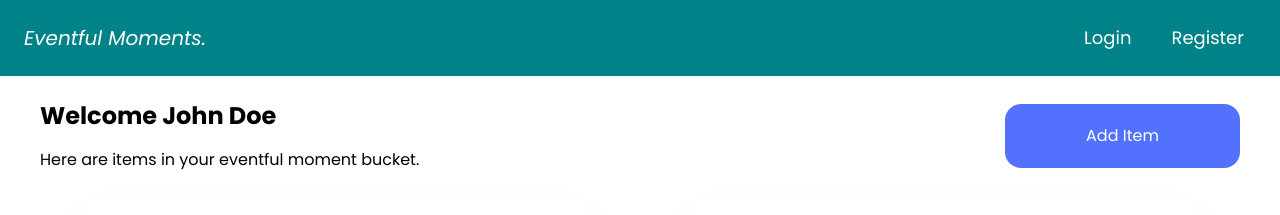
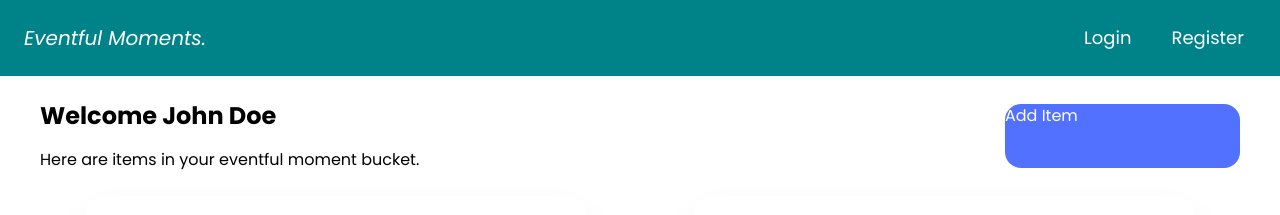
Before and after one commit to Sallah10/eventful-app, a Vue app: page /buckets in a window 1280 px wide. Shown: the top 215 px of the page. Built offline with nearby package versions, Linux system fonts and the light colour scheme.

Commit message:
Refactor buttons in bucketInfo.vue and buckets.vue to use RouterLink for navigation

```diff
--- a/src/components/bucketInfo.vue
+++ b/src/components/bucketInfo.vue
@@ -1,3 +1,7 @@
+<script>
+ import { RouterLink } from 'vue-router';
+</script>
+
 <template>
     <section class="section">
         <h1 class="text-2xl font-bold md:textH1"> Lorem ipsum began as scrambled, nonsensical Latin derived from Cicero’s 1scentury BC text De Finibus Bonorum et Malorum.</h1>
@@ -7,8 +11,9 @@
         </p>
         <div class="flex gap-4 flex-col
         md:flex-row md:justify-between">
-            <button class="button bg-[#06C3B4]">Edit</button>
+            <RouterLink to="/editItem" class="button bg-[#06C3B4]">Edit</RouterLink>
             <button class="button bg-[#C34F06]">Delete</button>
+            <!-- <button class="button bg-[#06C3B4]">Edit</button> -->
         </div>
     </section>
 </template>
--- a/src/components/buckets.vue
+++ b/src/components/buckets.vue
@@ -1,5 +1,5 @@
 <script setup>
-    // import { useRouter } from 'vue-router';
+    import { RouterLink } from 'vue-router';
 
     // const router = useRouter();
 
@@ -19,7 +19,7 @@
                 <h1 class=" text-2xl md:textH1 font-bold "> Welcome John Doe</h1>
                 <p class="textP">Here are items in your eventful moment bucket.</p>
             </div>
-            <button class="button">Add Item</button>
+            <RouterLink class="button">Add Item</RouterLink>
         </div>
         <div class="grid grid-cols-1 lg:grid-cols-2 gap-6 lg:gap-4">
             <div class="card hover:bg-[#FFF5A7] self-center mx-auto">
```
Also changed, not shown: src/components/Correctionns.txt (added).
